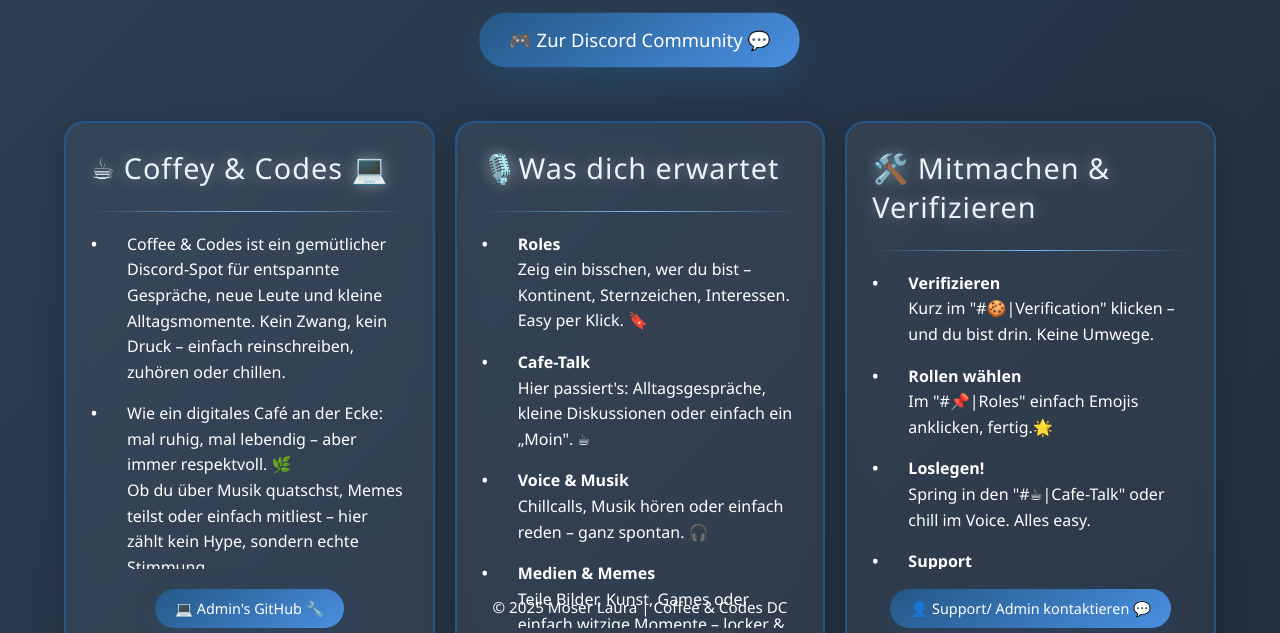
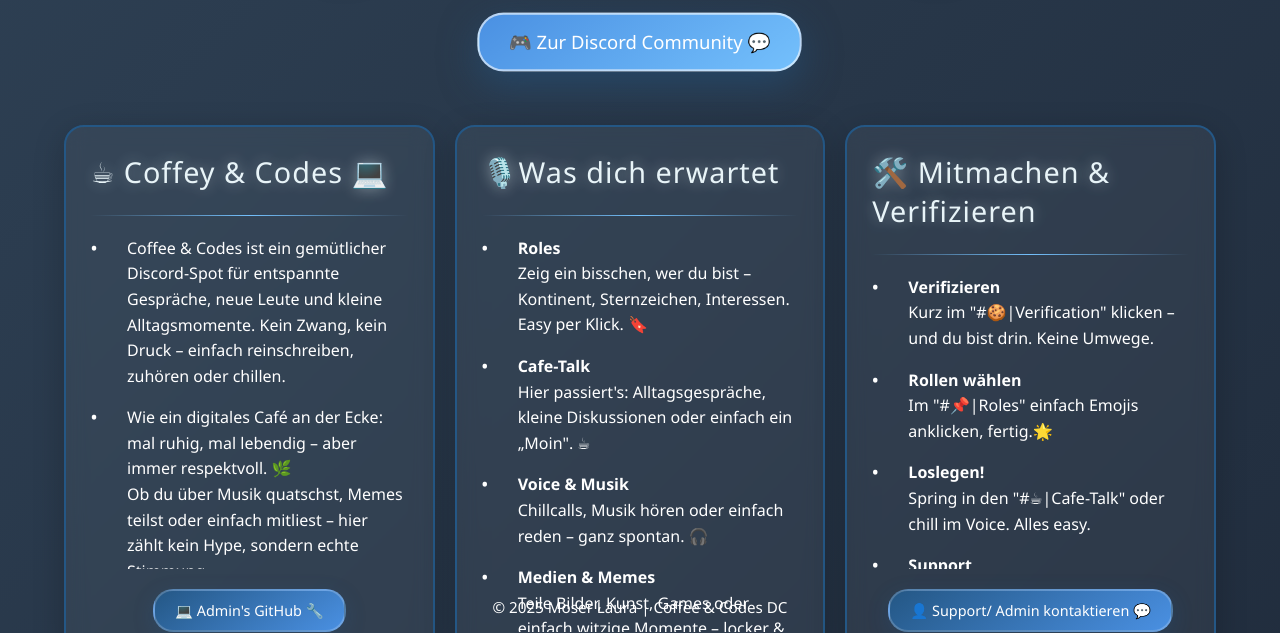
Before and after one commit to molaskidata/discord-bot-webproject, a plain HTML site: page Website/index.html in a window 1280 px wide. In both pictures the pointer is over the link "🎮 Zur Discord Community 💬". Shown: the part 167-800 px from the top of the page. Drawn offline with Linux system fonts and the light colour scheme.

Commit message:
Enhance button styles with borders and gradient backgrounds for improved visual appeal

```diff
--- a/Website/styles.css
+++ b/Website/styles.css
@@ -293,11 +293,14 @@
     font-weight: 500;
     transition: all 0.3s ease;
     box-shadow: 0 8px 25px rgba(36, 87, 133, 0.3);
+    border: 2px solid rgba(255, 255, 255, 0.2);
 }
 
 .discord-button:hover {
     transform: translateY(-3px) scale(1.05);
     box-shadow: 0 12px 35px rgba(36, 87, 133, 0.5);
+    border-color: rgba(255, 255, 255, 0.6);
+    background: linear-gradient(145deg, #4a90e2, #74c0fc);
 }
 
 .github-button, .discord-profile-button {
@@ -312,11 +315,14 @@
     font-weight: 500;
     transition: all 0.3s ease;
     box-shadow: 0 6px 20px rgba(36, 87, 133, 0.3);
+    border: 2px solid rgba(255, 255, 255, 0.2);
 }
 
 .github-button:hover, .discord-profile-button:hover {
     transform: translateY(-2px) scale(1.02);
     box-shadow: 0 8px 25px rgba(36, 87, 133, 0.5);
+    border-color: rgba(255, 255, 255, 0.6);
+    background: linear-gradient(145deg, #4a90e2, #74c0fc);
 }
 
 .github-button-container, .discord-profile-button-container {
```
